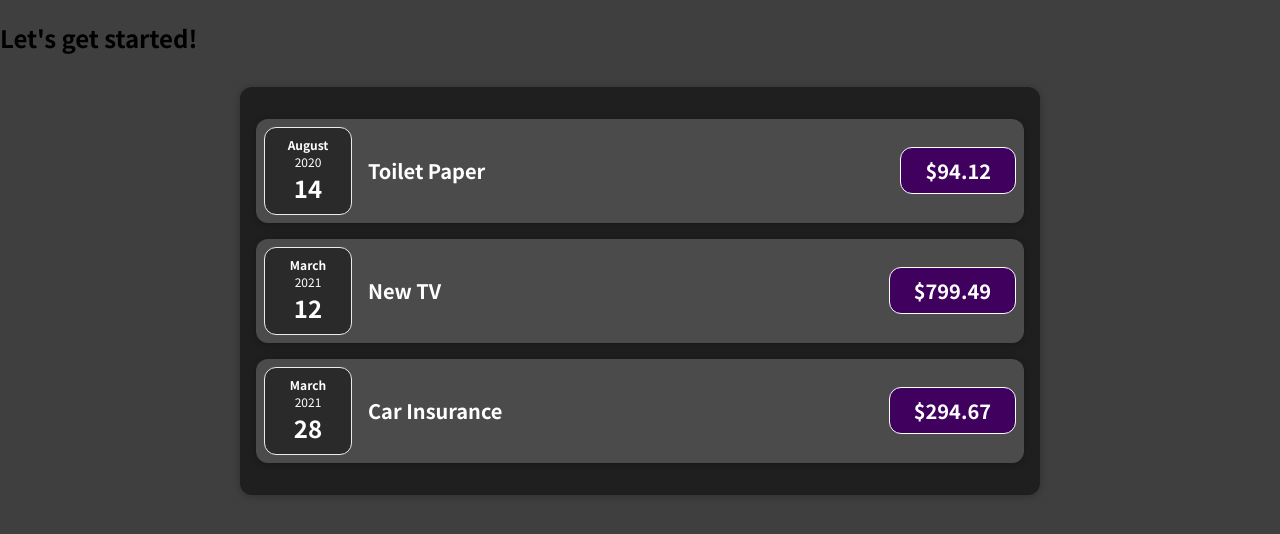
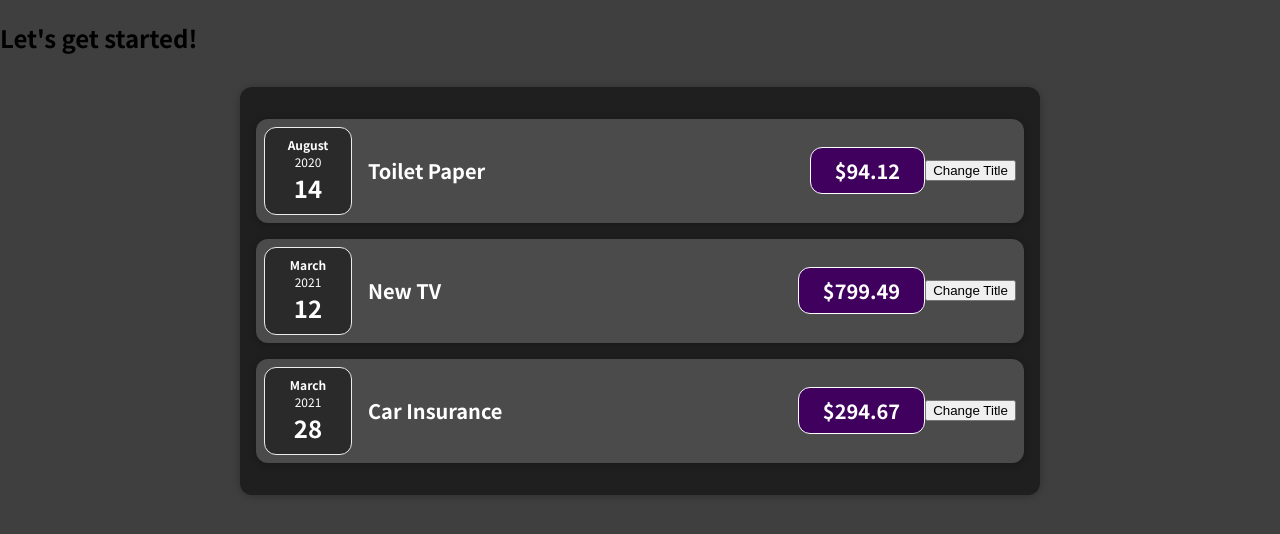
Before and after one commit to ShengKai234/React-Learning, a React (Create React App) app in the folder my-react-basic/: page / in a window 1280 px wide. Shown: the top 534 px of the page. Built offline with nearby package versions, Linux system fonts and the light colour scheme.

Commit message:
React State & Event - Listening to Event & Working with Event Handle

```diff
--- a/my-react-basic/src/components/Expenses/ExpenseItem.js
+++ b/my-react-basic/src/components/Expenses/ExpenseItem.js
@@ -3,7 +3,9 @@ import ExpenseDate from "./ExpenseDate";
 import './ExpenseItem.css';
 
 function ExpenseItem(props) {
-
+  const clickHandler = () => {
+    console.log('Clicked !!!!!!');
+  }
 
   return (
     <Card className="expense-item">
@@ -12,6 +14,7 @@ function ExpenseItem(props) {
         <h2>{props.title}</h2>
         <div className="expense-item__price">${props.amount}</div>
       </div>
+      <button onClick={clickHandler}>Change Title</button>
     </Card>
   );
 }
```
Also changed, not shown: 1 other file (tests, documents, lock files or other folders).
